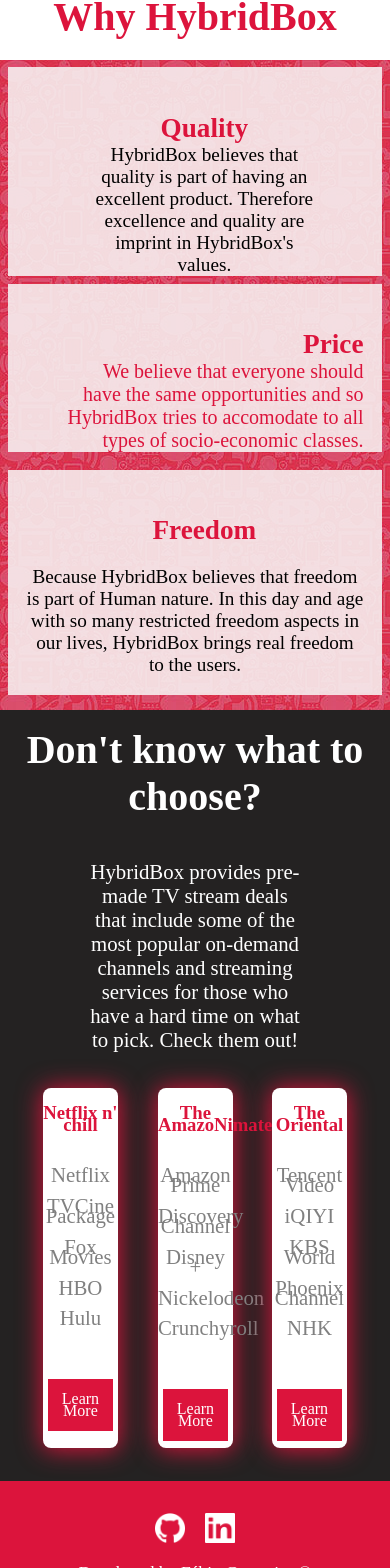
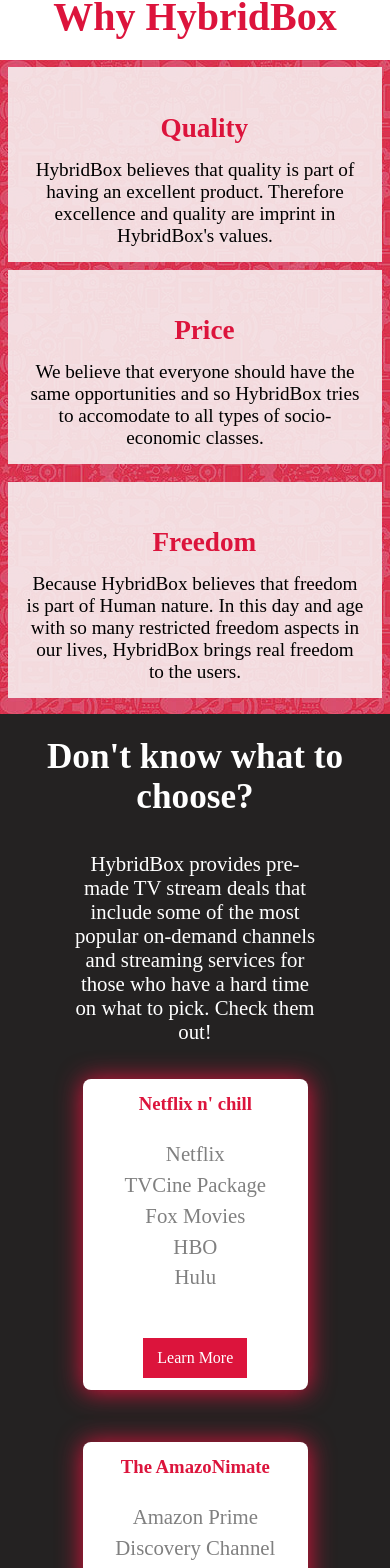
Before and after one commit to Fabio-FG/HybridBox-client, a React (Create React App) app: page / in a window 390 px wide. Shown: the part 1001-2569 px from the top of the page. Built offline with nearby package versions, Linux system fonts and the light colour scheme; no server answers; a web font is replaced by a local one.

Commit message:
responsive homepage , change columns of the content in the homepage, fixed at 650px anchor

```diff
--- a/src/pages/HomePage/HomePage.css
+++ b/src/pages/HomePage/HomePage.css
@@ -358,11 +358,41 @@
     width: 96%;
     margin-right: auto;
     margin-top: 2%;
+
   }
+
+  .quality-text {
+    font-size: 1.2em;
+    margin: auto;
+    margin-top: 4%;
+    width: 90%;
+    padding: 0;
+    color: black;
+    text-align: center;
+    margin-bottom: 4%;
+
+  }
+
 
   .price-box {
     background-color: rgba(247, 242, 242, 0.884);
+    margin-left: 2%;
     width: 96%;
+    margin-right: auto;
+    margin-top: 2%;
+    text-align: center;
+
+  }
+  .price-text {
+    font-size: 1.2em;
+    width: 90%;
+    padding: 0;
+    text-align: center;
+    background-color: blue;
+    padding-right: auto;
+    color: black;
+    margin: auto;
+
   }
 
   .freedom-box {
@@ -374,38 +404,26 @@
     margin-bottom: 4%;
   }
 
-  .quality-text {
+
+
+  .freedom-text {
     font-size: 1.2em;
     margin: auto;
     color: black;
     text-align: center;
-    padding-left: 5%;
-  }
 
-  .price-text {
-    font-size: 1.2em;
-    margin: auto;
-    text-align: center;
-    width: 80%;
-  }
-
-  .freedom-text {
-    color: black;
-    width: 90%;
-    margin-right: 5%;
-    text-align: center;
-    padding-left: 5%;
-    font-size: 1.2em;
   }
 
   .quality-title {
     font-size: 1.7em;
     text-align: center;
-    padding-left: 5%;
     margin-bottom: 0;
   }
 
   .price-title {
+    font-size: 1.7em;
+    text-align: center;
+    margin-bottom: 0;
   }
   .freedom-title {
     font-size: 1.7em;
@@ -413,4 +431,110 @@
     padding-left: 5%;
     margin-bottom: 0;
   }
+
+  .dunno-title {
+    color: var(--light-font-color);
+    font-size: 2.2em;
+    margin-top: 6%;
+  }
+
+  .deals-text {
+    color: var(--light-font-color);
+    width: 65%;
+    font-size: 1.3em;
+    margin: auto;
+    margin-bottom: 2%;
+  }
+  .deals-container {
+    display: flex;
+    flex-direction: column;
+  }
+
+  .deal-box {
+
+    margin: auto;
+    margin-top: 5%;
+    background-color: var(--main-bg-color);
+    border-radius: 8px;
+    width: 60%;
+    display: block;
+    margin-bottom: 9%;
+    box-shadow: 0px 1px 25px 1px var(--main-color);
+    line-height: 12px;
+
+  }
+
+  #flip-1-box {
+    transition-duration: 1.5s;
+  }
+
+  #flip-1-box:hover {
+    transition-duration: 1.5s;
+    transform: scale(1.1);
+  }
+
+  #flip-2-box {
+    transition-duration: 1.5s;
+  }
+
+  #flip-2-box:hover {
+    transition-duration: 1.5s;
+    transform: scale(1.1);
+  }
+
+  #flip-3-box {
+    transition-duration: 1.5s;
+  }
+
+  #flip-3-box:hover {
+    transition-duration: 1.5s;
+    transform: scale(1.1);
+  }
+
+  .deal-box:hover {
+    transform: scale(1.1);
+    border-radius: 8px;
+    transition-duration: 0.4s;
+  }
+
+  .deal-box p {
+    color: var(--font-color);
+  }
+
+  .deal-list {
+    line-height: 10px;
+    text-align: center;
+    font-size: 1.3em;
+  }
+
+  .deal-wrapper {
+    display: flex;
+    flex-direction: column;
+  }
+
+  .btn-wrapper {
+    justify-content: space-between;
+    flex-direction: column;
+    display: flex;
+  }
+
+  .learn-btn {
+    margin-top: 30px;
+    text-decoration: none;
+    background-color: var(--main-color);
+    padding: 12px;
+    color: var(--light-font-color);
+    margin-bottom: 3%;
+    transition-duration: 0.4s;
+    border: 2px solid transparent;
+  }
+
+  .learn-btn:hover {
+    color: var(--main-color);
+    background-color: var(--main-bg-color);
+    transition-duration: 0.4s;
+    border: 2px solid var(--font-color);
+  }
+
+
 }
--- a/src/pages/HomePage/HomePage.js
+++ b/src/pages/HomePage/HomePage.js
@@ -57,8 +57,8 @@
             </p>
           </div>
           <div data-aos="fade-right" className="price-box">
-            <h5 className="price-title">Price</h5>
-            <p className="price-text">
+            <h5 className="quality-title">Price</h5>
+            <p className="quality-text">
               We believe that everyone should have the same opportunities and so
               HybridBox tries to accomodate to all types of socio-economic
               classes.
@@ -66,7 +66,7 @@
           </div>
           <div data-aos="fade-left" className="freedom-box">
             <h5 className="freedom-title">Freedom</h5>
-            <p className="freedom-text">
+            <p className="quality-text">
               Because HybridBox believes that freedom is part of Human nature.
               In this day and age with so many restricted freedom aspects in our
               lives, HybridBox brings real freedom to the users.
```
